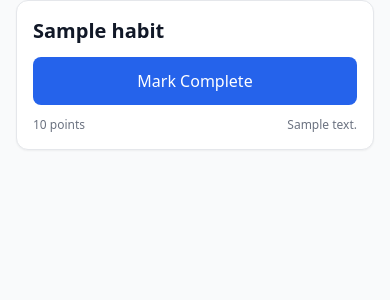
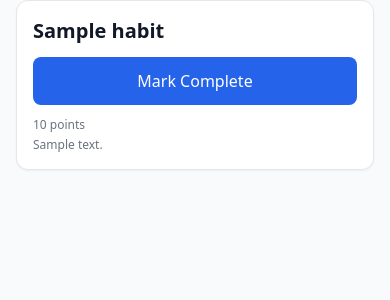
Before and after one commit to Maheshkumar-novice/Habit-Stack, a Flask app: page /habitstack/ in a window 390 px wide. Shown: the part 184-484 px from the top of the page. Run offline with Flask 3, Linux system fonts and the light colour scheme; the visitor is signed in with stand-in values (Sample User, id 1); tables that the repository leaves empty hold one stand-in row (values such as "Sample post"); some libraries are stand-ins or nearby versions.

Commit message:
Fix habit card overflow on small screens
- Add width constraints and overflow handling to habit cards
- Replace truncated descriptions with full text using break-words
- Restructure layout to separate points and description lines
- Ensure proper mobile responsiveness for single-column layout

🤖 Generated with [Claude Code](https://claude.ai/code)

Co-Authored-By: Claude <noreply@anthropic.com>

```diff
--- a/templates/habits_container.html
+++ b/templates/habits_container.html
@@ -1,7 +1,7 @@
 <!-- Habits Grid -->
-<div id="habits-container" class="grid gap-4 sm:grid-cols-2 lg:grid-cols-3">
+<div id="habits-container" class="grid gap-4 sm:grid-cols-2 lg:grid-cols-3 w-full min-w-0">
     {% for habit in habits %}
-    <div id="habit-{{ habit.id }}" class="habit-card relative rounded-xl border bg-white p-4 shadow-sm hover:shadow-md transition-all duration-200 {% if habit.completed_today %}habit-completed border-green-200 bg-gradient-to-br from-green-50 to-emerald-50{% else %}border-gray-200 hover:border-gray-300{% endif %}">
+    <div id="habit-{{ habit.id }}" class="habit-card relative rounded-xl border bg-white p-4 shadow-sm hover:shadow-md transition-all duration-200 w-full min-w-0 overflow-hidden {% if habit.completed_today %}habit-completed border-green-200 bg-gradient-to-br from-green-50 to-emerald-50{% else %}border-gray-200 hover:border-gray-300{% endif %}">
         <!-- Streak Badge (Top Right) -->
         {% if habit.current_streak > 0 %}
         <div class="absolute top-3 right-3">
@@ -39,10 +39,14 @@
         </div>
 
         <!-- Bottom Stats (Subtle) -->
-        <div class="mt-3 flex items-center justify-between text-xs text-gray-500">
-            <span>{{ habit.points }} point{% if habit.points != 1 %}s{% endif %}</span>
+        <div class="mt-3 text-xs text-gray-500">
+            <div class="flex items-center justify-between">
+                <span>{{ habit.points }} point{% if habit.points != 1 %}s{% endif %}</span>
+            </div>
             {% if habit.description %}
-            <span class="truncate ml-2" title="{{ habit.description }}">{{ habit.description }}</span>
+            <div class="mt-1">
+                <span class="block break-words">{{ habit.description }}</span>
+            </div>
             {% endif %}
         </div>
     </div>
```
Also changed, not shown: templates/habit_card.html (+8 -4 lines).
